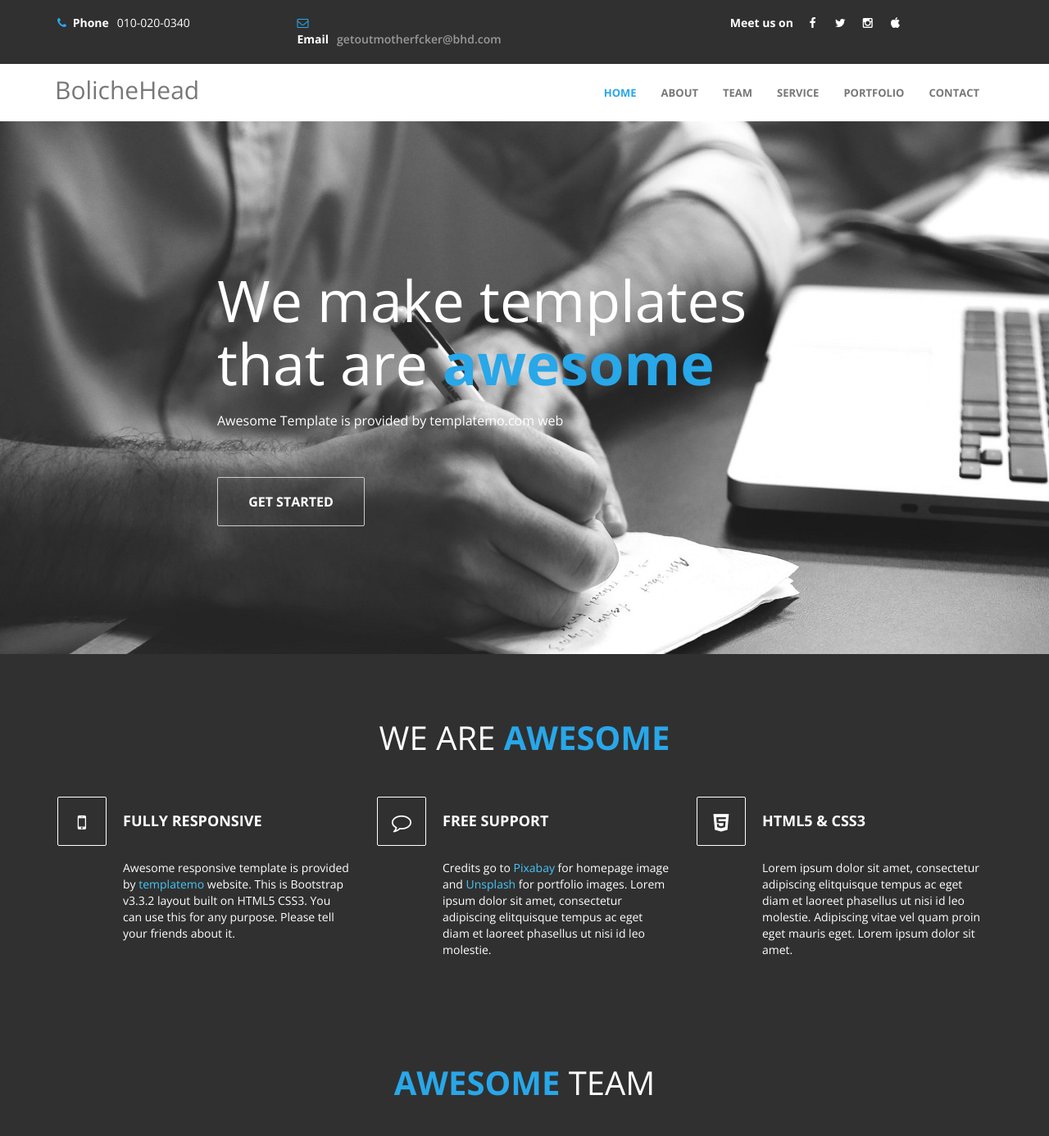
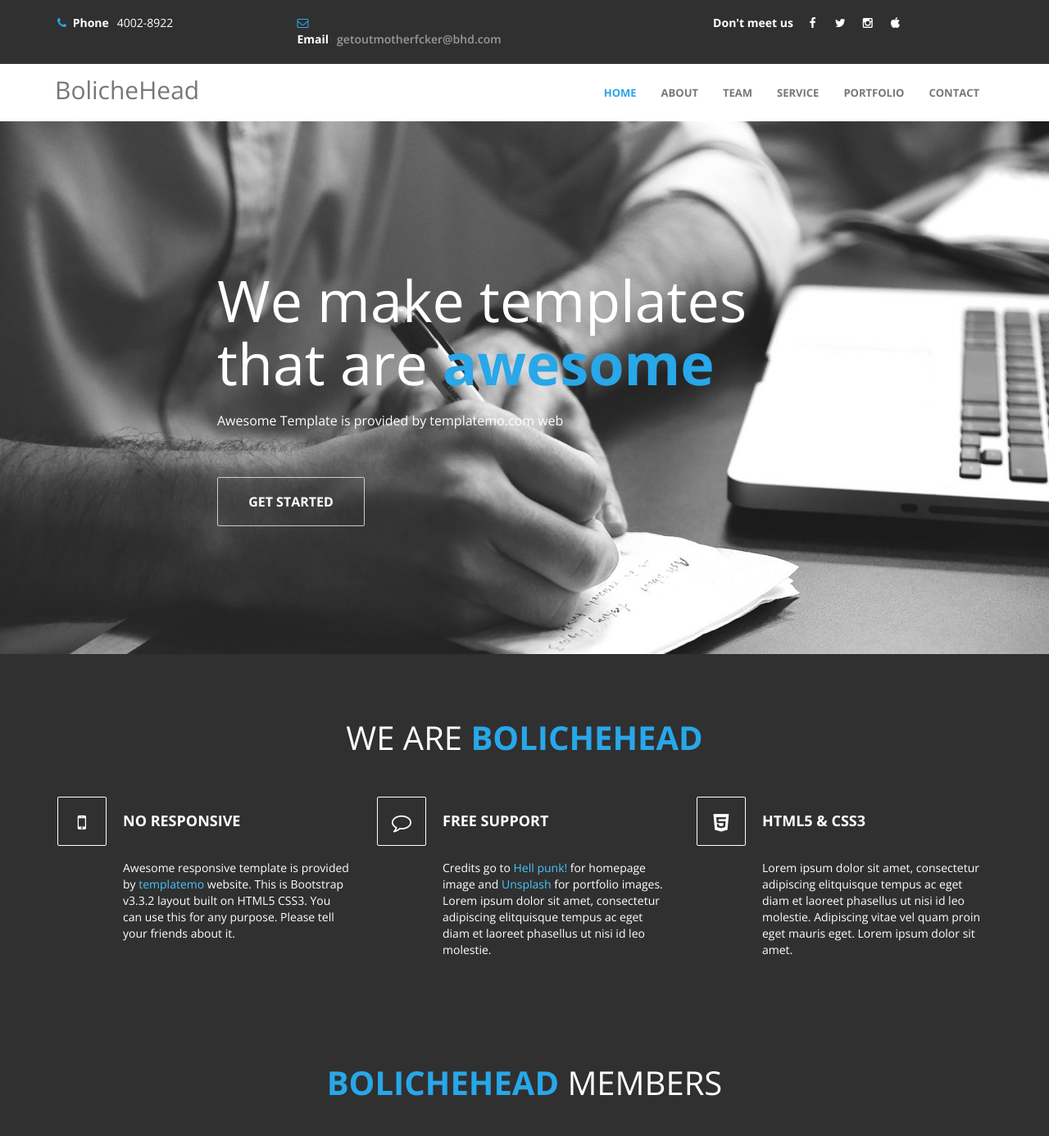
Before and after one commit to LeodeEliel/projeto, a plain HTML site: page index.html in a window 1280 px wide. Shown: the top 1386 px of the page at 82% size. Drawn offline with nearby package versions, Linux system fonts and the light colour scheme.

Commit message:
Update index.html

```diff
--- a/index.html
+++ b/index.html
@@ -43,14 +43,14 @@
             <div class="container">
                 <div class="row">
                     <div class="col-md-3 col-sm-4 col-xs-12">
-                        <p><i class="fa fa-phone"></i><span> Phone</span>010-020-0340</p>
+                        <p><i class="fa fa-phone"></i><span> Phone</span>4002-8922</p>
                     </div>
                     <div class="col-md-3 col-sm-4 col-xs-12">
                         <p><i class="fa fa-envelope-o"></i><span> Email</span><a href="#">getoutmotherfcker@bhd.com</a></p>
                     </div>
                     <div class="col-md-5 col-sm-4 col-xs-12">
                         <ul class="social-icon">
-                            <li><span>Meet us on</span></li>
+                            <li><span>Don't meet us</span></li>
                             <li><a href="#" class="fa fa-facebook"></a></li>
                             <li><a href="#" class="fa fa-twitter"></a></li>
                             <li><a href="#" class="fa fa-instagram"></a></li>
@@ -110,7 +110,7 @@
 			<div class="container">
 				<div class="row">
 					<div class="col-md-12">
-    					<h2 class="wow bounceIn" data-wow-offset="50" data-wow-delay="0.3s">WE ARE <span>AWESOME</span></h2>
+    					<h2 class="wow bounceIn" data-wow-offset="50" data-wow-delay="0.3s">WE ARE <span>BOLICHEHEAD</span></h2>
     				</div>
 					<div class="col-md-4 col-sm-4 col-xs-12 wow fadeInLeft" data-wow-offset="50" data-wow-delay="0.6s">
 						<div class="media">
@@ -118,7 +118,7 @@
 								<div class="media-object pull-left">
 									<i class="fa fa-mobile"></i>
 								</div>
-								<h3 class="media-heading">FULLY RESPONSIVE</h3>
+								<h3 class="media-heading">NO RESPONSIVE</h3>
 							</div>
 							<div class="media-body">
 								<p>Awesome responsive template is provided by <a rel="nofollow" href="http://www.templatemo.com" target="_parent">templatemo</a> website. This is Bootstrap v3.3.2 layout built on HTML5 CSS3. You can use this for any purpose. Please tell your friends about it.</p>
@@ -134,7 +134,7 @@
 								<h3 class="media-heading">FREE SUPPORT</h3>
 							</div>
 							<div class="media-body">
-								<p>Credits go to <a rel="nofollow" href="http://pixabay.com">Pixabay</a> for homepage image and <a rel="nofollow" href="http://unsplash.com">Unsplash</a> for portfolio images. Lorem ipsum dolor sit amet, consectetur adipiscing elitquisque tempus ac eget diam et laoreet phasellus ut nisi id leo molestie.</p>
+								<p>Credits go to <a rel="nofollow" href="http://pixabay.com">Hell punk!</a> for homepage image and <a rel="nofollow" href="http://unsplash.com">Unsplash</a> for portfolio images. Lorem ipsum dolor sit amet, consectetur adipiscing elitquisque tempus ac eget diam et laoreet phasellus ut nisi id leo molestie.</p>
 							</div>
 						</div>
 					</div>
@@ -161,7 +161,7 @@
     		<div class="container">
     			<div class="row">
     				<div class="col-md-12">
-    					<h2 class="wow bounceIn" data-wow-offset="50" data-wow-delay="0.3s"><span>AWESOME</span> TEAM</h2>
+    					<h2 class="wow bounceIn" data-wow-offset="50" data-wow-delay="0.3s"><span>BOLICHEHEAD</span> MEMBERS</h2>
     				</div>
     				<div class="col-md-3 col-sm-6 col-xs-12 wow fadeIn" data-wow-offset="50" data-wow-delay="1.3s">
     					<div class="team-wrapper">
```
